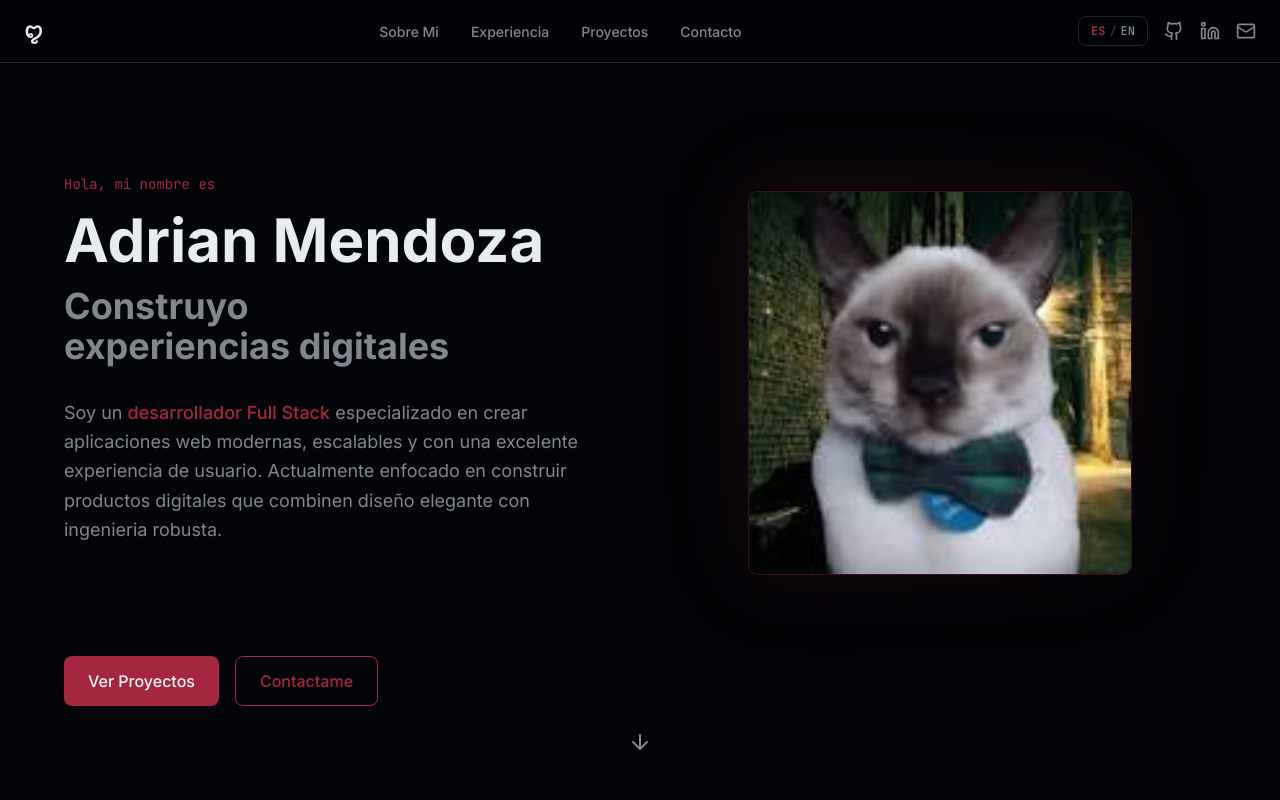
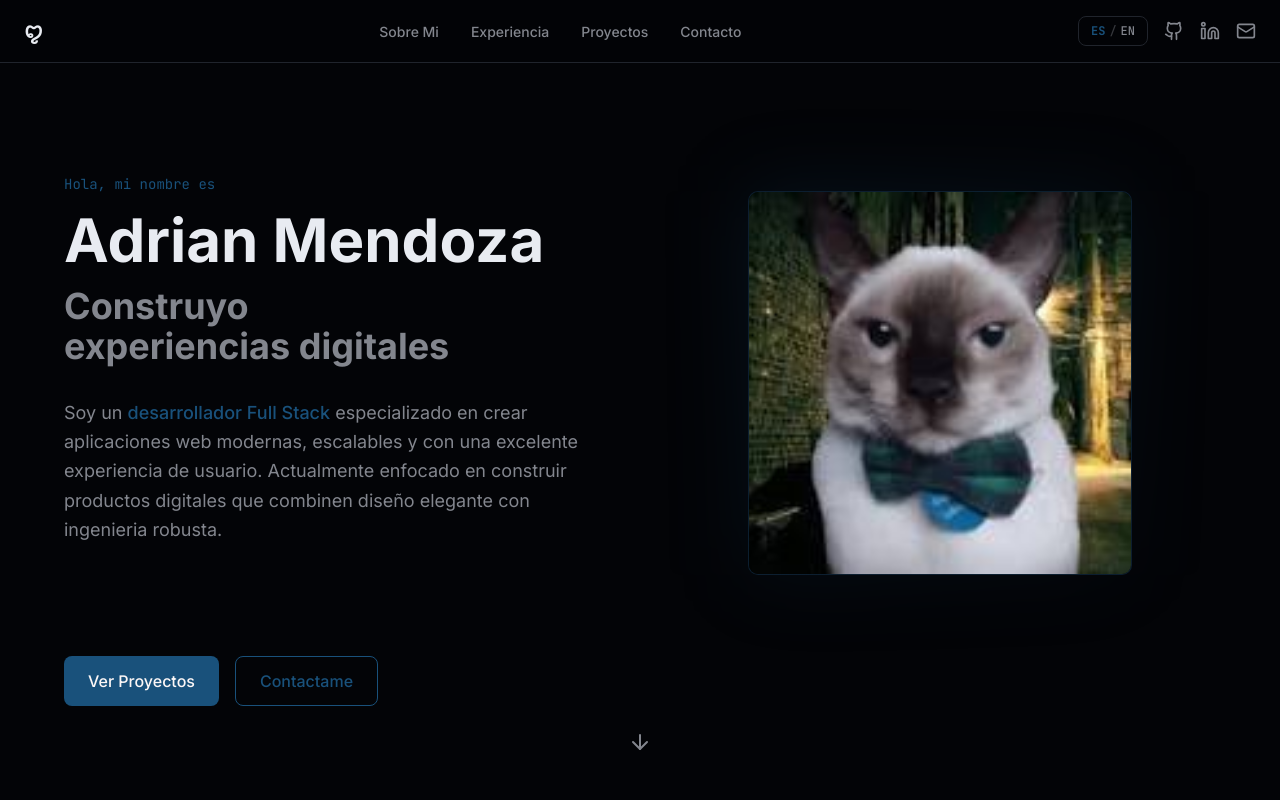
Before and after one commit to Adrixc27/portfolio-, a Next.js app: page / in a window 1280 px wide. Shown: the top 800 px of the page. Built offline with nearby package versions, Linux system fonts and the light colour scheme.

Commit message:
Use formal navy accent palette

```diff
--- a/app/globals.css
+++ b/app/globals.css
@@ -10,23 +10,23 @@
   --card-foreground: oklch(0.94 0.008 265);
   --popover: oklch(0.16 0.016 265);
   --popover-foreground: oklch(0.94 0.008 265);
-  --primary: oklch(0.48 0.16 15);
+  --primary: oklch(0.42 0.09 245);
   --primary-foreground: oklch(0.98 0.005 15);
   --secondary: oklch(0.19 0.016 265);
   --secondary-foreground: oklch(0.82 0.01 265);
   --muted: oklch(0.19 0.016 265);
   --muted-foreground: oklch(0.62 0.012 265);
-  --accent: oklch(0.48 0.16 15);
+  --accent: oklch(0.42 0.09 245);
   --accent-foreground: oklch(0.14 0.015 265);
   --destructive: oklch(0.62 0.19 25);
   --destructive-foreground: oklch(0.96 0.006 265);
   --border: oklch(0.26 0.016 265);
   --input: oklch(0.19 0.016 265);
-  --ring: oklch(0.58 0.14 15);
+  --ring: oklch(0.56 0.1 245);
   --chart-1: oklch(0.75 0.15 175);
   --chart-2: oklch(0.6 0.118 184.704);
   --chart-3: oklch(0.398 0.07 227.392);
-  --chart-4: oklch(0.58 0.16 15);
+  --chart-4: oklch(0.52 0.1 245);
   --chart-5: oklch(0.66 0.14 25);
   --radius: 0.625rem;
   --sidebar: oklch(0.15 0.015 240);
@@ -46,19 +46,19 @@
   --card-foreground: oklch(0.94 0.008 265);
   --popover: oklch(0.16 0.016 265);
   --popover-foreground: oklch(0.94 0.008 265);
-  --primary: oklch(0.48 0.16 15);
+  --primary: oklch(0.42 0.09 245);
   --primary-foreground: oklch(0.98 0.005 15);
   --secondary: oklch(0.19 0.016 265);
   --secondary-foreground: oklch(0.82 0.01 265);
   --muted: oklch(0.19 0.016 265);
   --muted-foreground: oklch(0.62 0.012 265);
-  --accent: oklch(0.48 0.16 15);
+  --accent: oklch(0.42 0.09 245);
   --accent-foreground: oklch(0.14 0.015 265);
   --destructive: oklch(0.55 0.17 25);
   --destructive-foreground: oklch(0.96 0.006 265);
   --border: oklch(0.26 0.016 265);
   --input: oklch(0.19 0.016 265);
-  --ring: oklch(0.58 0.14 15);
+  --ring: oklch(0.56 0.1 245);
   --chart-1: oklch(0.75 0.15 175);
   --chart-2: oklch(0.696 0.17 162.48);
   --chart-3: oklch(0.66 0.14 25);
```
